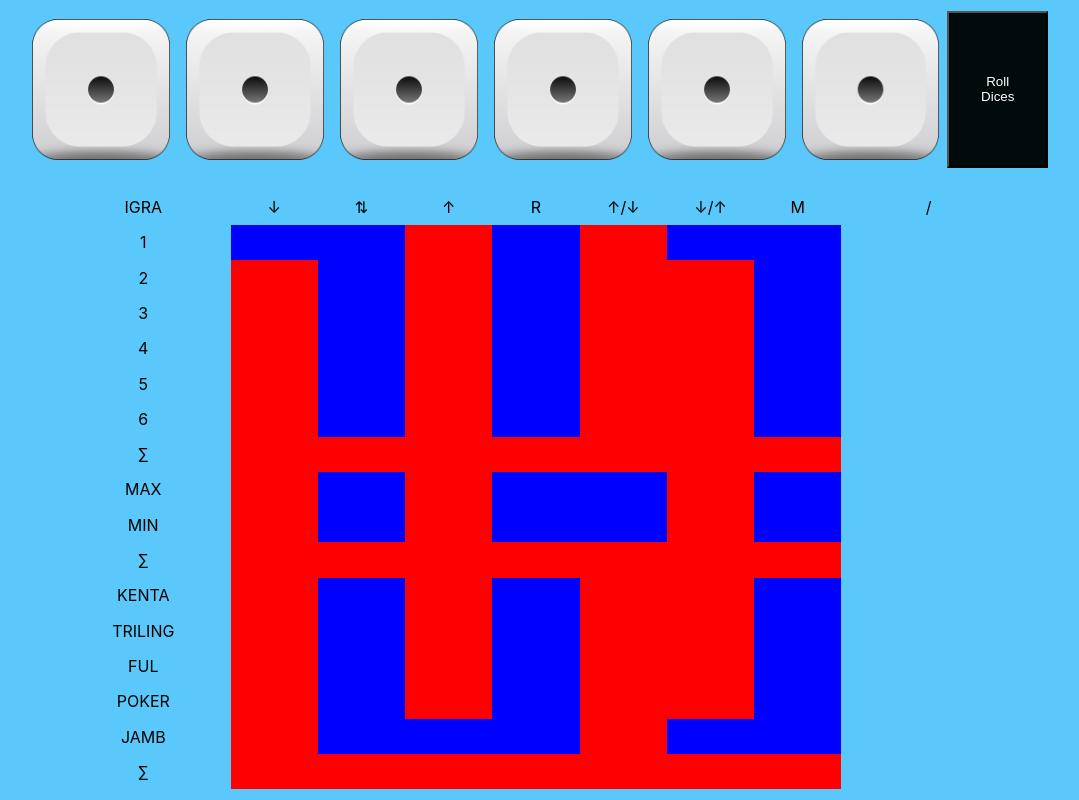
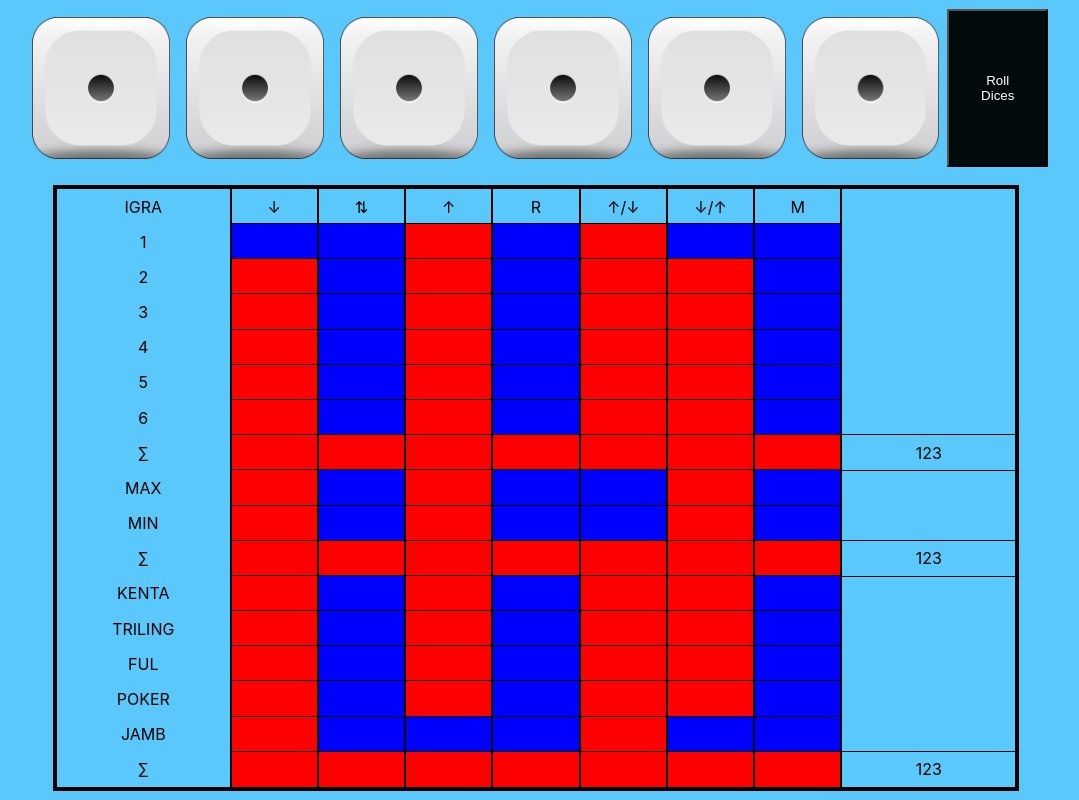
Before and after one commit to aleksandarbojovic8/jamb-online, a React (Create React App) app in the folder client/: page /singlePlayer in a window 1280 px wide. Shown: the whole page, without its empty margins (104-1183 px from the left). Built offline with nearby package versions, Linux system fonts and the light colour scheme.

Commit message:
styles 2

```diff
--- a/client/src/components/Table/ColumnTemplate.module.css
+++ b/client/src/components/Table/ColumnTemplate.module.css
@@ -1,6 +1,7 @@
 .field {
   width: 100%;
   height: 100%;
+  border: 1px solid black;
 }
 
 .nextField {
--- a/client/src/components/Table/JambTable.js
+++ b/client/src/components/Table/JambTable.js
@@ -3,6 +3,7 @@ import styles from './JambTable.module.css';
 
 import NamesColumn from './NamesColumn';
 import ColumnTemplate from './ColumnTemplate';
+import ResultColumn from './ResultColumn';
 
 export default function JambTable(props) {
   const { path } = props;
@@ -60,7 +61,9 @@ export default function JambTable(props) {
         <span>M</span>
         <ColumnTemplate name="maxCol" />
       </div>
-      <div className={styles.column}>/</div>
+      <div className={styles.column}>
+        <ResultColumn />
+      </div>
     </div>
   );
 }
--- a/client/src/components/Table/JambTable.module.css
+++ b/client/src/components/Table/JambTable.module.css
@@ -2,6 +2,7 @@
   width: 75vw;
   height: 75vh;
   display: grid;
+  border: 3px solid black;
 }
 .tableContainerSingle {
   grid-template-columns: 2fr repeat(7, 1fr) 2fr;
@@ -14,4 +15,5 @@
   grid-template-rows: repeat(17, 1fr);
   justify-items: center;
   align-items: center;
+  border: 1px solid black;
 }
--- /dev/null
+++ b/client/src/components/Table/ResultColumn.js
@@ -0,0 +1,26 @@
+import React from 'react';
+import styles from './ResultColumn.module.css';
+
+export default function ResultColumn() {
+  return (
+    <>
+      <div></div>
+      <div></div>
+      <div></div>
+      <div></div>
+      <div></div>
+      <div></div>
+      <div></div>
+      <div className={styles.resultDiv}>123</div>
+      <div></div>
+      <div></div>
+      <div className={styles.resultDiv}>123</div>
+      <div></div>
+      <div></div>
+      <div></div>
+      <div></div>
+      <div></div>
+      <div className={styles.resultDiv}>123</div>
+    </>
+  );
+}
--- /dev/null
+++ b/client/src/components/Table/ResultColumn.module.css
@@ -0,0 +1,8 @@
+.resultDiv {
+  width: 100%;
+  height: 100%;
+  border: 1px solid black;
+  display: flex;
+  justify-content: center;
+  align-items: center;
+}
```
